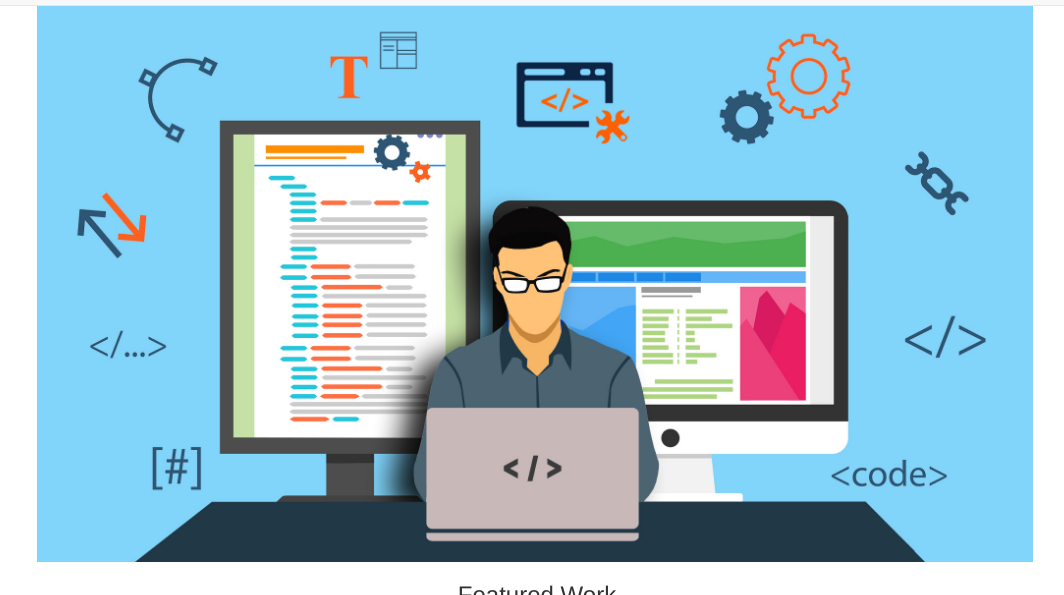
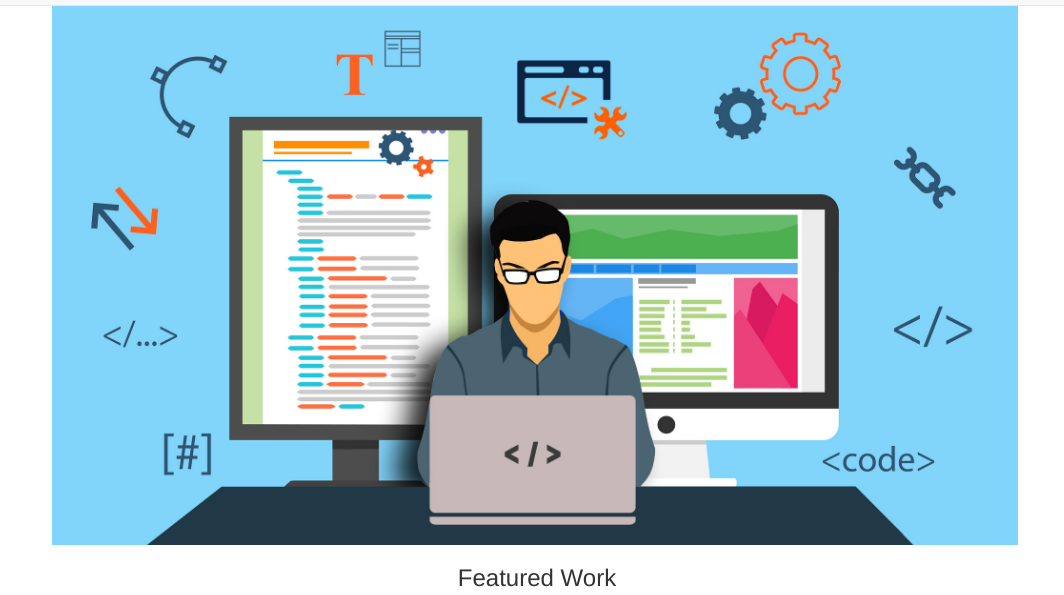
Before and after one commit to aidan-n/PortfolioSite, a plain HTML site: page PortfolioSite/index.html in a window 1280 px wide. Shown: the part 74-669 px from the top of the page, without its empty margins (103-1167 px from the left). Drawn offline with nearby package versions, Linux system fonts and the light colour scheme.

Commit message:
fixed two required changes

```diff
--- a/PortfolioSite/index.html
+++ b/PortfolioSite/index.html
@@ -7,7 +7,7 @@
     <meta http-equiv="X-UA-Compatible" content="IE=edge">
     <title>Portfolio Site</title>
     <link href="https://maxcdn.bootstrapcdn.com/bootstrap/3.3.7/css/bootstrap.min.css" rel="stylesheet" integrity="sha384-BVYiiSIFeK1dGmJRAkycuHAHRg32OmUcww7on3RYdg4Va+PmSTsz/K68vbdEjh4u" crossorigin="anonymous">
-    <link rel="stylesheet" type="text/css" href="css/style.css">
+    <link rel="stylesheet" href="css/style.css">
 </head>
 
 <body>
@@ -25,10 +25,15 @@
         </div>
     </nav>
     <!-- main image -->
-    <div class="centerimg">
-        <img src="img/FStack.jpg" class="img-responsive" style="display:inline" alt="background">
-        <h3>Featured Work</h3>
+    <div class="container-fluid">
+        <div class="row">
+            <div class="col-bg-12">
+                <img src="img/FStack.jpg" alt="background">
+                <h3>Featured Work</h3>
+            </div>
+        </div>
     </div>
+
 
     <!-- Container two -->
     <div class="container">
```
